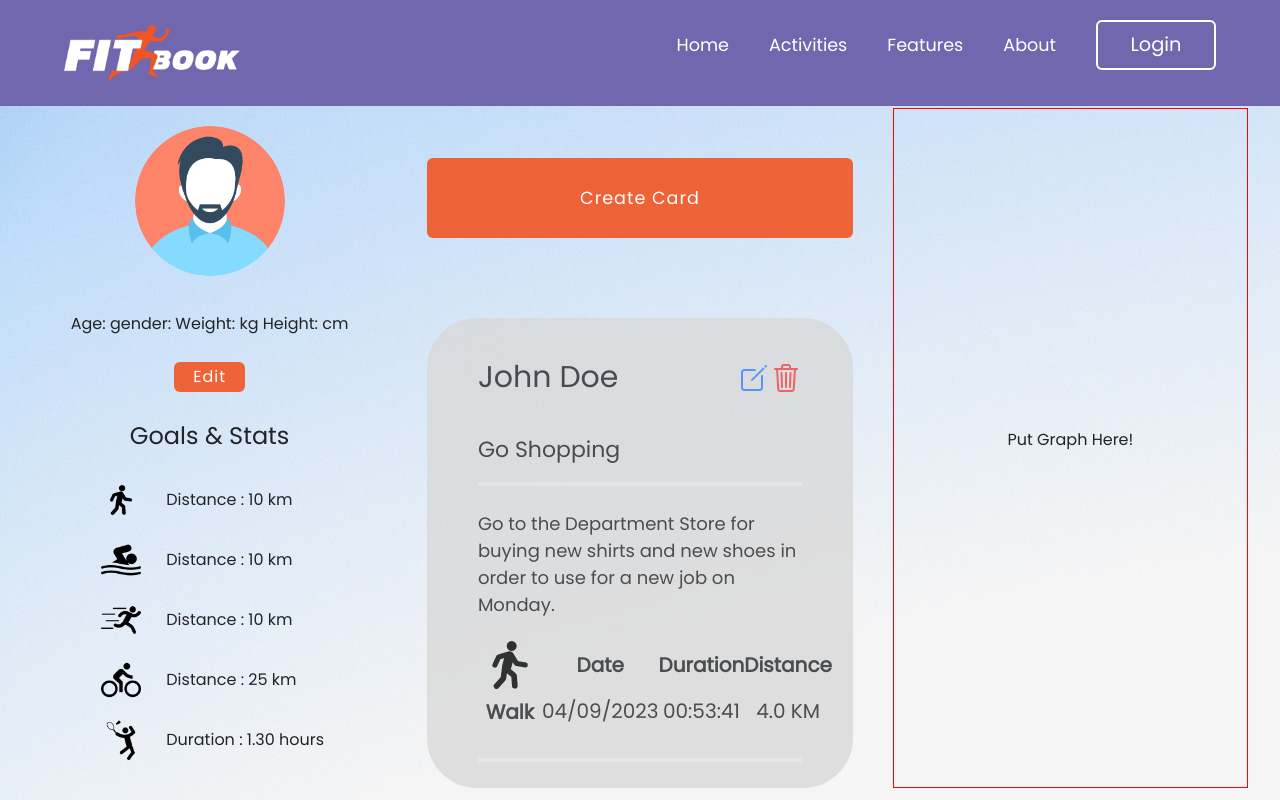
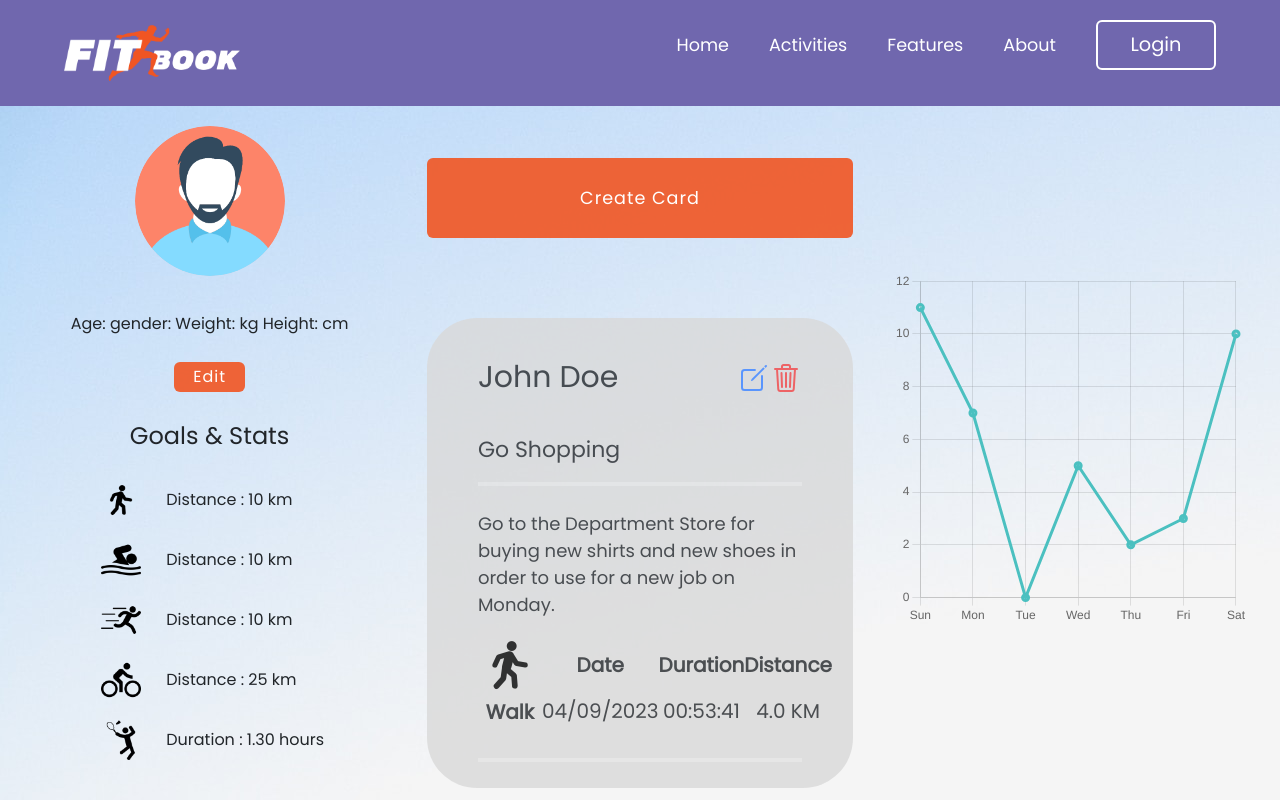
Before and after one commit to warutniy/project_groupA-2, a React (Vite) app in the folder groupA/react/: page /dashboard in a window 1280 px wide. Built offline with nearby package versions, Linux system fonts and the light colour scheme.

Commit message:
add test line chart

```diff
--- a/groupA/react/package.json
+++ b/groupA/react/package.json
@@ -12,9 +12,12 @@
   "dependencies": {
     "@fortawesome/fontawesome-free": "^6.4.0",
     "axios": "^1.4.0",
+    "chart.js": "^4.3.0",
+    "faker": "^6.6.6",
     "joi": "^17.9.2",
     "js-cookie": "^3.0.5",
     "react": "^18.2.0",
+    "react-chartjs-2": "^5.2.0",
     "react-cookie": "^4.1.1",
     "react-dom": "^18.2.0",
     "react-router-dom": "^6.10.0"
--- /dev/null
+++ b/groupA/react/src/components/user/BarChart.jsx
@@ -0,0 +1,46 @@
+import React from "react";
+import "../user/User_main.css";
+import { Bar } from 'react-chartjs-2';
+// import { CategoryScale, Chart, LinearScale, PointElement, BarChart } from "chart.js";
+import {
+  Chart as ChartJS,
+  CategoryScale,
+  LinearScale,
+  BarElement,
+  Title,
+  Tooltip,
+  Legend,
+} from 'chart.js';
+
+Chart.register(CategoryScale, LinearScale, BarElement, ChartJS);
+
+
+
+const BarChart = function () {
+  const data = {
+    // labels: ['Red', 'Blue', 'Green', 'Yellow', 'Orange'],
+    labels: ['Hiw', 'Kao', 'Leaw', 'Tuk', 'Kon'],
+    datasets: [
+      {
+        label: 'Dataset 1',
+        data: labels.map(() => faker.datatype.number({ min: 0, max: 1000 })),
+        backgroundColor: 'rgba(255, 99, 132, 0.5)',
+      },
+      {
+        label: 'Dataset 2',
+        data: labels.map(() => faker.datatype.number({ min: 0, max: 1000 })),
+        backgroundColor: 'rgba(53, 162, 235, 0.5)',
+      },
+    ],
+  };
+  return (
+    <Bar
+      data={data}
+      width={30}
+      height={30}
+      options={{ maintainAspectRatio: false }}
+    />
+  );
+};
+
+export default BarChart;
--- /dev/null
+++ b/groupA/react/src/components/user/LineChart.jsx
@@ -0,0 +1,34 @@
+import React from "react";
+import "../user/User_main.css";
+import { Line } from 'react-chartjs-2';
+import { CategoryScale, Chart, LinearScale, PointElement, LineElement } from "chart.js";
+
+Chart.register(CategoryScale, LinearScale, PointElement, LineElement);
+
+
+
+const LineChart = function () {
+  const data = {
+    // labels: ['Red', 'Blue', 'Green', 'Yellow', 'Orange'],
+    labels: ['Sun', 'Mon', 'Tue', 'Wed', 'Thu', 'Fri', 'Sat'],
+    datasets: [
+      {
+        label: 'Sample Dataset',
+        data: [11, 7, 0, 5, 2, 3, 10],
+        backgroundColor: 'rgba(75,192,192,0.2)',
+        borderColor: 'rgba(75,192,192,1)',
+        borderWidth: 3,
+      },
+    ],
+  }
+  return (
+    <Line
+      data={data}
+      width={10}
+      height={10}
+      options={{ maintainAspectRatio: true }}
+    />
+  );
+};
+
+export default LineChart;
--- a/groupA/react/src/components/user/User_main.css
+++ b/groupA/react/src/components/user/User_main.css
@@ -79,7 +79,7 @@
     justify-content: center;
 }
 
-.grid-main .name_user{
+.grid-main .name_user {
     /* justify-content: center; */
     text-align: center;
     font-size: 1.5rem;
@@ -115,14 +115,14 @@
     align-items: center;
 }
 
-.activity_icons > img{
+.activity_icons>img {
     margin: 10px;
     height: 40px;
     width: 40px;
     margin-left: 16px;
 }
 
-.activity_icons > p{
+.activity_icons>p {
     font-size: 1rem;
     padding-left: 15px;
     padding-top: 15px;
@@ -148,7 +148,7 @@ a {
     text-decoration: none;
 }
 
-.EditUserBTN > button {
+.EditUserBTN>button {
     width: 20%;
     height: 30px;
     margin: 10px 0 10px 0;
@@ -165,7 +165,7 @@ a {
 
 }
 
-.EditUserBTN > button:hover {
+.EditUserBTN>button:hover {
     background-color: rgba(112, 103, 174, 0.9);
     scale: 1.01;
 }
@@ -249,7 +249,7 @@ a {
     display: flex;
     justify-content: center;
     align-items: center;
-    border: 1px solid red;
+    /* border: 1px solid red; */
 }
 
 /* =============== MEDIA QUERIES (MEDIUM DEVICES) =============== */
--- a/groupA/react/src/components/user/User_right.jsx
+++ b/groupA/react/src/components/user/User_right.jsx
@@ -1,12 +1,31 @@
 import React from "react";
 import "../user/User_main.css";
+
+// import chart element
+import LineChart from "./LineChart";
+// import BarChart from "./BarChart";
 
 const User_right = function () {
   return (
     <div className='grid-right' >
-        <p>Put Graph Here!</p>
+      {/* <BarChart /> */}
+      <LineChart />
+      {/* <p>Test .</p> */}
     </div>
   );
 };
 
 export default User_right;
+
+// import React from "react";
+// import "../user/User_main.css";
+
+// const User_right = function () {
+//   return (
+//     <div className='grid-right' >
+//       <p>Put Graph Here!</p>
+//     </div>
+//   );
+// };
+
+// export default User_right;
```
Also changed, not shown: groupA/react/src/components/user/TestFile.jsx (added, +60 -0 lines), 1 other file (tests, documents, lock files or other folders). Lines whose indentation alone changed are shown as unchanged.
